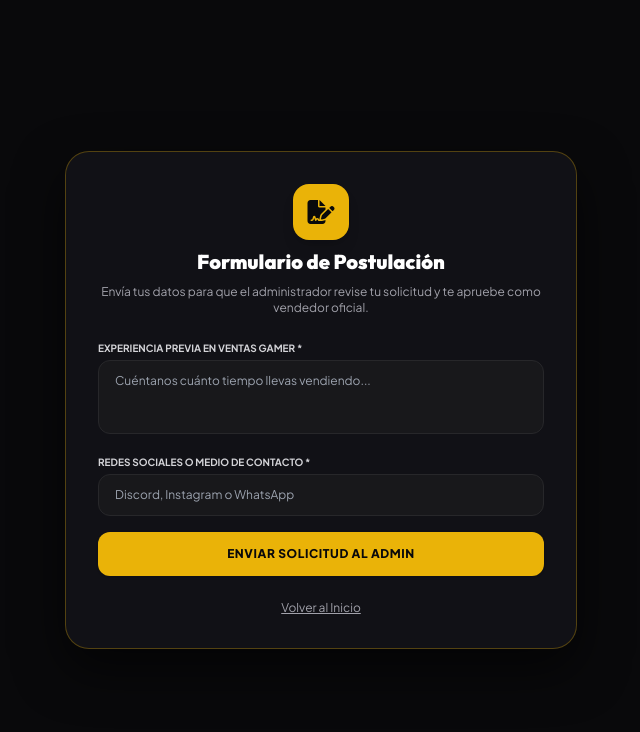
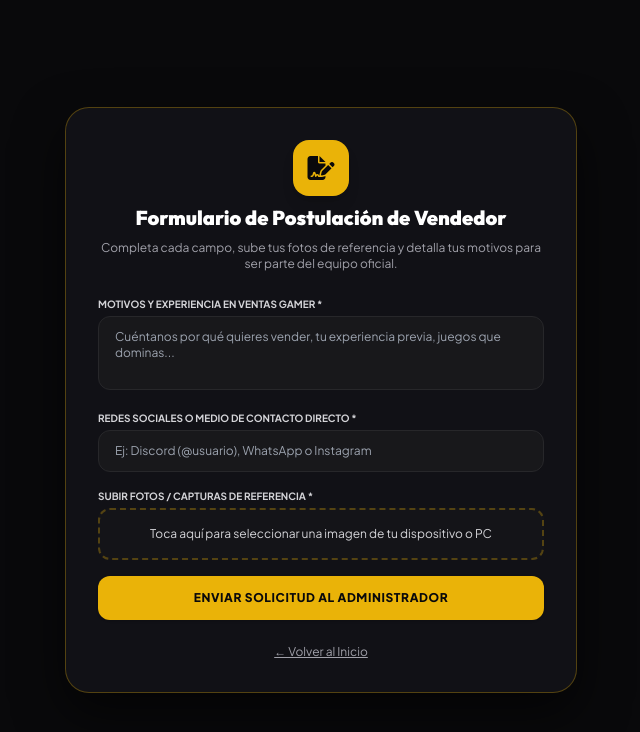
Before and after one commit to matiasgodoyoyanedel-maker/siilckventas, a plain HTML site: page formulario.html in a window 1280 px wide. Shown: the whole page, without its empty margins (319-959 px from the left). Drawn offline with nearby package versions, Linux system fonts and the light colour scheme.

Commit message:
Update formulario.html

```diff
--- a/formulario.html
+++ b/formulario.html
@@ -9,6 +9,8 @@
   body{background-color:#09090b;color:#f4f4f5;font-family:'Plus Jakarta Sans',sans-serif}
   h1,h2,h3,h4{font-family:'Outfit',sans-serif}
   .web-panel{background:rgba(18,18,24,0.95);backdrop-filter:blur(24px);border:1px solid rgba(255,255,255,0.07);box-shadow:0 20px 50px rgba(0,0,0,0.6)}
+  .drag-drop-zone{border:2px dashed rgba(234,179,8,0.3);transition:all .2s ease}
+  .drag-drop-zone:hover{border-color:#eab308;background:rgba(234,179,8,0.03)}
 </style>
 </head>
 <body class="min-h-screen p-4 sm:p-8 flex flex-col items-center justify-center">
@@ -16,16 +18,31 @@
 <div class="max-w-lg w-full web-panel rounded-3xl p-8 space-y-6 border border-yellow-500/30">
   <div class="text-center space-y-2">
     <div class="w-14 h-14 rounded-2xl bg-yellow-500 text-zinc-950 flex items-center justify-center text-2xl font-black mx-auto shadow-lg"><i class="fas fa-file-signature"></i></div>
-    <h2 class="text-xl font-black text-white">Formulario de Postulación</h2>
-    <p class="text-xs text-zinc-400">Envía tus datos para que el administrador revise tu solicitud y te apruebe como vendedor oficial.</p>
+    <h2 class="text-xl font-black text-white">Formulario de Postulación de Vendedor</h2>
+    <p class="text-xs text-zinc-400">Completa cada campo, sube tus fotos de referencia y detalla tus motivos para ser parte del equipo oficial.</p>
   </div>
 
   <div class="space-y-4 text-xs">
-    <div><label class="block text-[10px] uppercase font-bold text-zinc-300 mb-1">Experiencia previa en ventas gamer *</label><textarea id="form-experiencia" rows="3" placeholder="Cuéntanos cuánto tiempo llevas vendiendo..." class="w-full bg-zinc-900 border border-zinc-800 rounded-xl px-4 py-3 text-white resize-none"></textarea></div>
-    <div><label class="block text-[10px] uppercase font-bold text-zinc-300 mb-1">Redes sociales o medio de contacto *</label><input type="text" id="form-contacto" placeholder="Discord, Instagram o WhatsApp" class="w-full bg-zinc-900 border border-zinc-800 rounded-xl px-4 py-3 text-white"></div>
+    <div>
+      <label class="block text-[10px] uppercase font-bold text-zinc-300 mb-1">Motivos y Experiencia en Ventas Gamer *</label>
+      <textarea id="form-experiencia" rows="3" placeholder="Cuéntanos por qué quieres vender, tu experiencia previa, juegos que dominas..." class="w-full bg-zinc-900 border border-zinc-800 rounded-xl px-4 py-3 text-white resize-none focus:outline-none focus:border-yellow-500"></textarea>
+    </div>
 
-    <button onclick="enviarPostulacionVendedor()" class="w-full bg-yellow-500 hover:bg-yellow-400 text-zinc-950 font-black py-3.5 rounded-xl uppercase tracking-wider shadow transition">Enviar Solicitud al Admin</button>
-    <a href="index.html" class="block text-center text-zinc-400 hover:text-white pt-2 underline">Volver al Inicio</a>
+    <div>
+      <label class="block text-[10px] uppercase font-bold text-zinc-300 mb-1">Redes Sociales o Medio de Contacto Directo *</label>
+      <input type="text" id="form-contacto" placeholder="Ej: Discord (@usuario), WhatsApp o Instagram" class="w-full bg-zinc-900 border border-zinc-800 rounded-xl px-4 py-3 text-white focus:outline-none focus:border-yellow-500">
+    </div>
+
+    <div>
+      <label class="block text-[10px] uppercase font-bold text-zinc-300 mb-1">Subir Fotos / Capturas de Referencia *</label>
+      <div class="drag-drop-zone rounded-xl p-4 text-center cursor-pointer bg-zinc-900/50" onclick="document.getElementById('form-foto-input').click()">
+        <input type="file" id="form-foto-input" accept="image/*" class="hidden" onchange="manejarFotoPostulacion(this)">
+        <p class="text-xs text-zinc-300" id="form-foto-label">Toca aquí para seleccionar una imagen de tu dispositivo o PC</p>
+      </div>
+    </div>
+
+    <button onclick="enviarPostulacionVendedor()" class="w-full bg-yellow-500 hover:bg-yellow-400 text-zinc-950 font-black py-3.5 rounded-xl uppercase tracking-wider shadow transition">Enviar Solicitud al Administrador</button>
+    <a href="index.html" class="block text-center text-zinc-400 hover:text-white pt-2 underline">← Volver al Inicio</a>
   </div>
 </div>
 
@@ -33,6 +50,18 @@
 const firebaseConfig={apiKey:"AIzaSyD4PyR975err3q8gPX6JOwpnnM5MXnA5C8",authDomain:"siilckventasfull.firebaseapp.com",projectId:"siilckventasfull",storageBucket:"siilckventasfull.firebasestorage.app",messagingSenderId:"1081229515356",appId:"1:1081229515356:web:78ccc9fb4053ee54072499"};
 if(!firebase.apps.length) firebase.initializeApp(firebaseConfig);
 const auth=firebase.auth(),db=firebase.firestore();
+let fotoPostulacionBase64 = "";
+
+function manejarFotoPostulacion(input){
+  if(input.files && input.files[0]){
+    const reader = new FileReader();
+    reader.onload = function(e){
+      fotoPostulacionBase64 = e.target.result;
+      document.getElementById('form-foto-label').innerText = "Imagen cargada con éxito ✅";
+    }
+    reader.readAsDataURL(input.files[0]);
+  }
+}
 
 async function enviarPostulacionVendedor(){
   const user = auth.currentUser;
@@ -45,20 +74,20 @@ async function enviarPostulacionVendedor(){
   const contacto = document.getElementById('form-contacto').value.trim();
 
   if(!exp || !contacto){
-    alert("Por favor completa todos los campos.");
+    alert("Por favor completa todos los campos requeridos.");
     return;
   }
 
-  // Se registra como pendiente y NO se otorga el rol de vendedor automáticamente
   await db.collection('postulaciones_vendedores').add({
     uid: user.uid,
     experiencia: exp,
     contacto: contacto,
+    fotoReferencia: fotoPostulacionBase64,
     estado: 'pendiente',
     fecha: firebase.firestore.FieldValue.serverTimestamp()
   });
 
-  alert("🚀 ¡Solicitud enviada con éxito! El administrador la revisará y te aprobará pronto.");
+  alert("Tu solicitud ha sido enviada. Espera que el administrador revise tu postulación y ver si eres apto para ser un vendedor autorizado en Silk Ventas.");
   window.location.href = "index.html";
 }
 </script>
```
